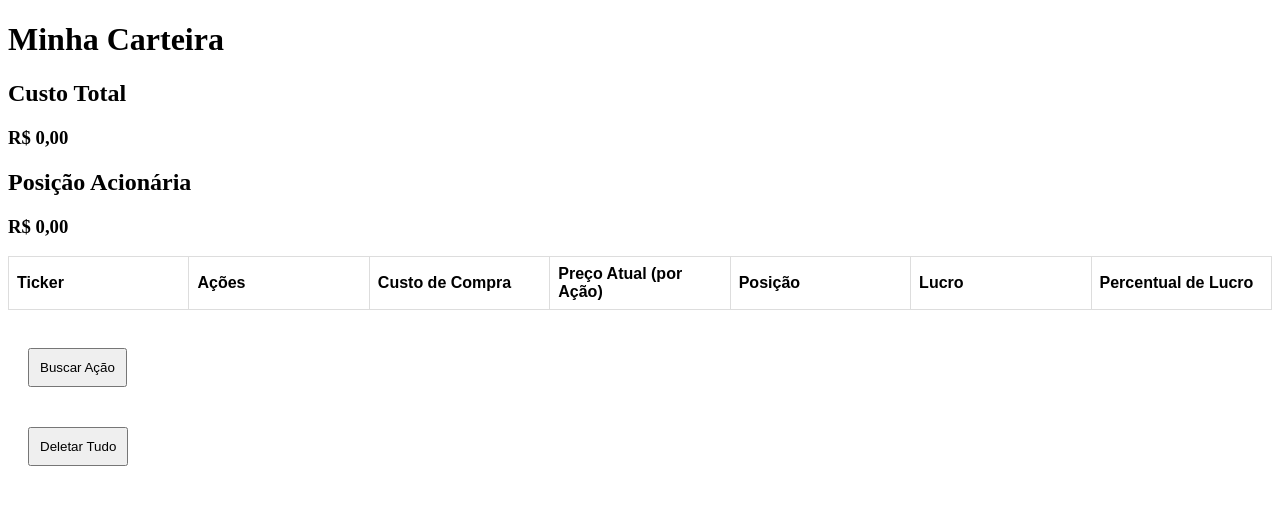
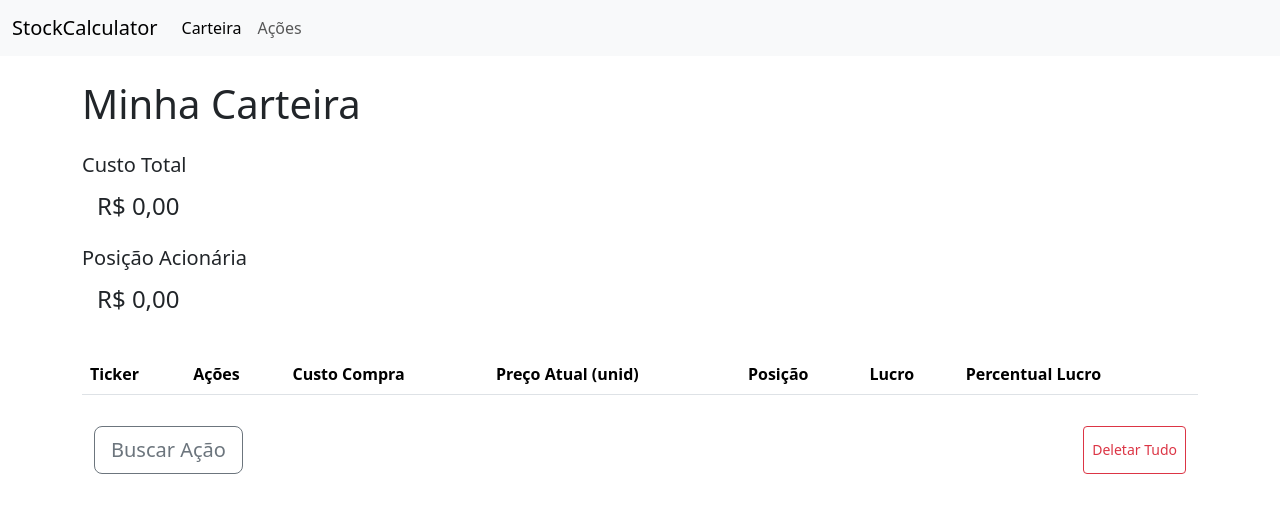
Before and after one commit to TheoCaldas/Stock_Portfolio_Calculator, a website: page public/view/home/home.html in a window 1280 px wide. Drawn offline with nearby package versions, Linux system fonts and the light colour scheme; files that its build step writes are made by us from their sources; no server answers; files whose address does not match are found by name.

Commit message:
Add bootstrap classes to home page html

```diff
--- a/public/view/home/home.html
+++ b/public/view/home/home.html
@@ -4,29 +4,55 @@
     <meta charset="UTF-8">
     <meta name="viewport" content="width=device-width, initial-scale=1.0">
     <title>Calculadora de Carteira de Ações</title>
-    <link rel="stylesheet" href="view/home/home.css">
+    <!-- <link rel="stylesheet" href="view/home/home.css"> -->
     <script defer src="view/home/home.js" type="module"></script>
+    <script src="https://cdn.jsdelivr.net/npm/bootstrap@5.3.3/dist/js/bootstrap.bundle.min.js" integrity="sha384-YvpcrYf0tY3lHB60NNkmXc5s9fDVZLESaAA55NDzOxhy9GkcIdslK1eN7N6jIeHz" crossorigin="anonymous"></script>
+    <link href="https://cdn.jsdelivr.net/npm/bootstrap@5.3.3/dist/css/bootstrap.min.css" rel="stylesheet" integrity="sha384-QWTKZyjpPEjISv5WaRU9OFeRpok6YctnYmDr5pNlyT2bRjXh0JMhjY6hW+ALEwIH" crossorigin="anonymous">
 </head>
 <body>
+    <nav class="navbar navbar-expand-sm fixed-top bg-light">
+      <div class="container-fluid">
+        <a class="navbar-brand" style="cursor: default;">StockCalculator</a>
+        <div class="collapse navbar-collapse" id="mynavbar">
+          <ul class="navbar-nav">
+            <li class="nav-item">
+              <a class="nav-link active" href="">Carteira</a>
+            </li>
+            <li class="nav-item">
+              <a class="nav-link" href="/purchase">Ações</a>
+            </li>
+          </ul>
+        </div>
+      </div>
+    </nav>
+    <div class="container " style="margin-top:80px">
       <h1>Minha Carteira</h1>
-    <h2>Custo Total</h2>
-    <h3 id="cost">R$ 0,00</h3>
-    <h2>Posição Acionária</h2>
-    <h3 id="position">R$ 0,00</h3>
-    <table id="stocks">
+      <h5 style="margin-top:25px">Custo Total</h5>
+      <h4 style="margin:15px" id="cost">R$ 0,00</h4>
+      <h5 style="margin-top:25px">Posição Acionária</h5>
+      <h4 style="margin:15px"id="position">R$ 0,00</h4>
+      <!-- <table id="stocks" class="table table-hover" style="table-layout: fixed; margin-top: 40px"> -->
+      <table id="stocks" class="table table-hover" style="margin-top: 40px">
           <tr>
             <th>Ticker</th>
             <th>Ações</th>
-          <th>Custo de Compra</th>
-          <th>Preço Atual (por Ação)</th>
+            <th>Custo Compra</th>
+            <th>Preço Atual (unid)</th>
             <th>Posição</th>
             <th>Lucro</th>
-          <th>Percentual de Lucro</th>
+            <th>Percentual Lucro</th>
           </tr>
         </table>
-      <br>
-      <button><a href="/purchase">Buscar Ação</a></button>
-      <br>
-      <button id="delete">Deletar Tudo</button>
+        <div class="container">
+          <div class="row">
+            <div class="col">
+              <button class="btn btn-outline-secondary btn-lg" id="purchase" style="margin-top:15px">Buscar Ação</button>
+            </div>
+            <div class="col justify-content-end" style="display: flex;">
+              <button class="btn btn-outline-danger btn-sm" id="delete" style="margin-top:15px;">Deletar Tudo</button>
+            </div>
+          </div>
+        </div>
+    </div>
 </body>
 </html>
--- a/public/view/home/home.js
+++ b/public/view/home/home.js
@@ -10,6 +10,7 @@ var priceTimer;
 onload = () => {
     baseTableHTML = document.getElementById("stocks").innerHTML;
     document.getElementById("delete").onclick = deleteStocks;
+    document.getElementById("purchase").onclick = () => {window.location.href = "/purchase";};
     fetchData();
     //Updates price every 10 seconds if trading period
     priceTimer = setInterval(updatePrices, 10000);
@@ -59,9 +60,9 @@ function updateTable(){
             <tr>
                 <td>${ticker}</td>
                 <td>${stock.shares}</td>
-                <td>${formatNumber(stock.cost)}</td>
-                <td>${formatNumber(price)}</td>
-                <td>${formatNumber(stockValue)}</td>
+                <td>R$ ${formatNumber(stock.cost)}</td>
+                <td>R$ ${formatNumber(price)}</td>
+                <td>R$ ${formatNumber(stockValue)}</td>
                 <td>${formatNumber(stockReturn)}</td>
                 <td>${formatNumber(profitability)}</td>
             </tr>
@@ -89,7 +90,7 @@ function updateTotal(){
     const label2 = posSum.toFixed(2);
     const prof = computeProfitability(costSum, posSum);
     if (prof != 0.0)
-        pos.innerHTML = `R$ ${formatNumber(label2)} (${formatNumber(prof)})`;
+        pos.innerHTML = `R$ ${formatNumber(label2)} <text style="font-size:medium;">(${formatNumber(prof)})</text>`;
     else
         pos.innerHTML = `R$ ${formatNumber(label2)}`;
 };
```
Lines whose indentation alone changed are shown as unchanged.
